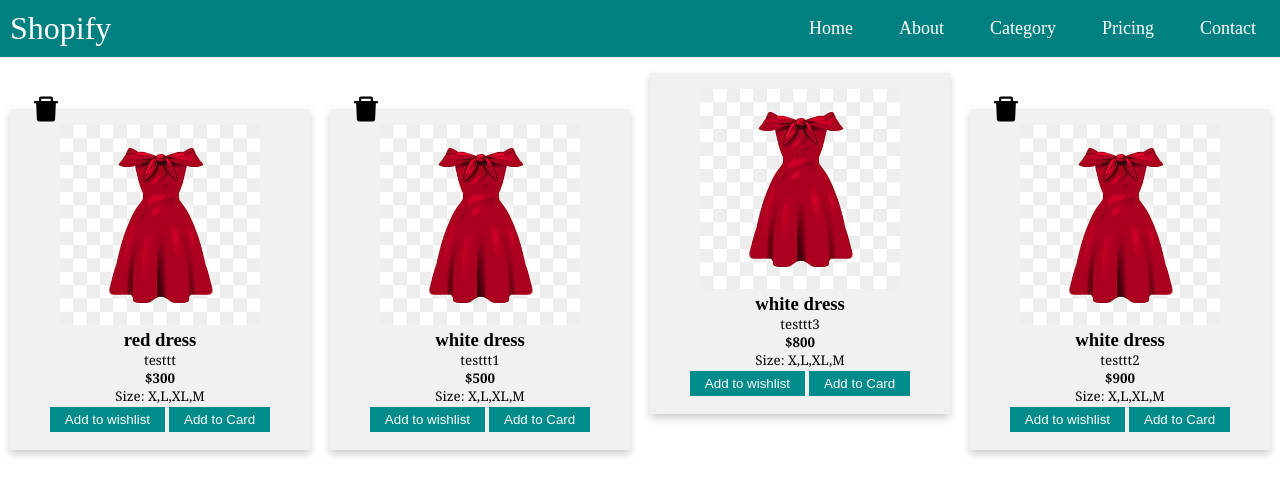
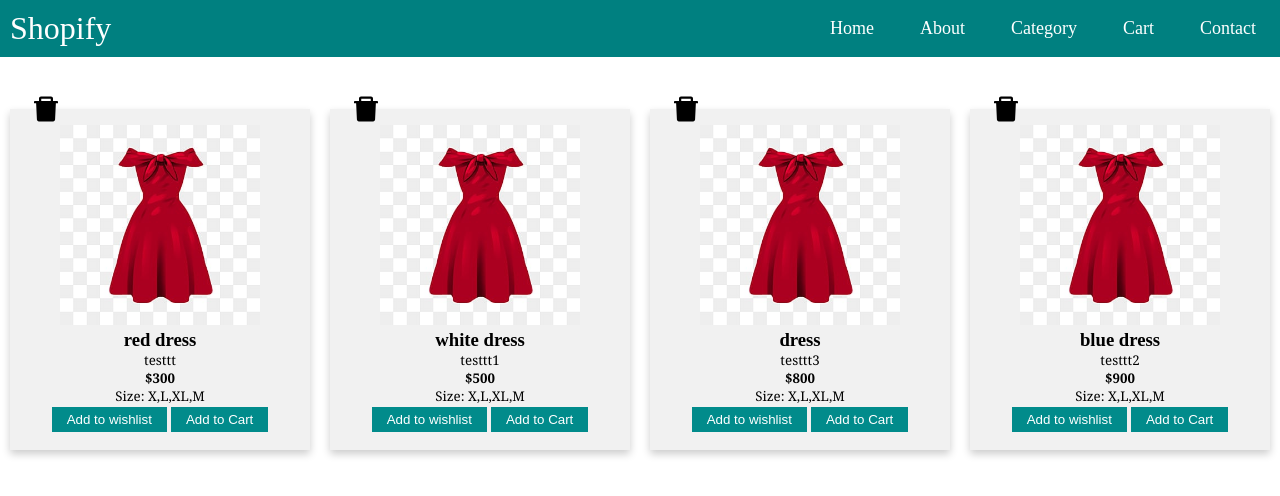
Before and after one commit to rupali-deshpande/E-commerce-Website, a React (Create React App) app: page / in a window 1280 px wide. Shown: the top 496 px of the page. Built offline with nearby package versions, Linux system fonts and the light colour scheme.

Commit message:
Deleted the card from Usestate

```diff
--- a/package.json
+++ b/package.json
@@ -13,6 +13,7 @@
     "react": "^18.2.0",
     "react-dom": "^18.2.0",
     "react-icons": "^4.4.0",
+    "react-router-dom": "^6.3.0",
     "react-scripts": "5.0.1",
     "typescript": "^4.7.4",
     "web-vitals": "^2.1.4"
--- a/src/App.tsx
+++ b/src/App.tsx
@@ -1,27 +1,30 @@
-import React  from 'react';
+import React, { useState }  from 'react';
 import './App.css';
 import ShoppingCard from './component/shopping-card/shopping-card';
 import Sidenav from './component/sidenav/sidenav';
 
 
 function App() {
-  const data = [{title: "red dress", description: "testtt", prize :"$300" , size:" X,L,XL,M" ,showDelete: true},{
-    title: "white dress", description: "testtt1",prize :"$500",size:" X,L,XL,M", showDelete: true},
-    {title: "white dress", description: "testtt3",prize :"$800" , size:" X,L,XL,M" ,showDelete: false},
-    {title: "white dress", description: "testtt2",prize :"$900",size:" X,L,XL,M", showDelete: true}
-    ]
+const[data , setData]=useState([{title: "red dress", description: "testtt", prize :"$300" , size:" X,L,XL,M" ,showDelete: true},{
+  title: "white dress", description: "testtt1",prize :"$500",size:" X,L,XL,M", showDelete: true},
+  {title: "dress", description: "testtt3",prize :"$800" , size:" X,L,XL,M" ,showDelete: true},
+  {title: "blue dress", description: "testtt2",prize :"$900",size:" X,L,XL,M", showDelete: true}])
+
   return (
 
     <>
    <Sidenav />
-
    {data.map((item )=>{
     return(
 <ShoppingCard  title={item.title}
  description={item.description}
  showDelete={item.showDelete}
  size={item.size}
-  prize={item.prize}/>)
+  prize={item.prize}
+  obj={item}
+  setData={setData}
+  data={data}
+  />)
 })
    }
    </>
--- a/src/component/shopping-card/shopping-card.tsx
+++ b/src/component/shopping-card/shopping-card.tsx
@@ -2,34 +2,37 @@ import React , {useState} from "react";
 import dress from '../women-dress.jpg'
 import './shoppingcard.css'
 import { AiFillDelete } from 'react-icons/ai';
-import {MdAddShoppingCart} from 'react-icons/md'
 
 
 
+ function ShoppingCard({title , description , prize , size , showDelete , obj , setData , data}:any) {
+// delete obj.showDelete;
+const handleOnclick= (event: React.MouseEvent<HTMLElement>) =>{
 
- function ShoppingCard(props:any) {
+// localStorage.setItem(obj.title , JSON.stringify(obj))
 
+}
+const deleteTheCard= (event:React.MouseEvent<any>)=>{
+  const filterdata = data.filter((dress: { title: any; })=>dress.title!==title)
+  setData(filterdata)
+  console.log(data)
+
+}
     return(
+  <div className="column">
 
-  <div className="column">
-    { props.showDelete? <AiFillDelete  className="icon"size="2em" />:""}
-    <div className="card">
+    { showDelete? <AiFillDelete onClick={deleteTheCard}  className="icon"size="2em" />:""}
 
+    <div className="card" >
     <img  className='cat' src={dress} alt="Avatar"/ >
-
-      <h3>{props.title} </h3>
-      <p>{props.description}</p>
-      <p><b>{props.prize}</b></p>
-      <p>Size: {props.size}</p>
+      <h3>{title} </h3>
+      <p>{description}</p>
+      <p><b>{prize}</b></p>
+      <p>Size: {size}</p>
       <button className="button3">Add to wishlist</button>
-      <button className="button3">Add to Card</button>
-      {/* <button className="button" > <MdAddShoppingCart size="2em" /></button> */}
-
+      <button className="button3" onClick={handleOnclick}>Add to Cart</button>
     </div>
   </div>
-
-
-
     )
 }
 
--- a/src/component/shopping-card/shoppingcard.css
+++ b/src/component/shopping-card/shoppingcard.css
@@ -59,3 +59,13 @@
 
     /* z-index: -1; */
    }
+
+   .button1{
+    background: none;
+	color: inherit;
+	border: none;
+	padding: 0;
+	font: inherit;
+	cursor: pointer;
+	outline: inherit;
+   }
--- a/src/component/sidenav/sidenav.tsx
+++ b/src/component/sidenav/sidenav.tsx
@@ -18,7 +18,7 @@ function sidenavbar() {
              <li><a href="Kids">Kids</a></li>
            </ul>
          </li>
-         <li><a href="Pricing">Pricing</a></li>
+         <li><a href="Pricing">Cart</a></li>
          <li><a href="Contact">Contact</a></li>
        </div>
      </ul>
```
Also changed, not shown: src/component/shopping-card/displaycard.tsx (added, +9 -0 lines), 1 other file (tests, documents, lock files or other folders).
